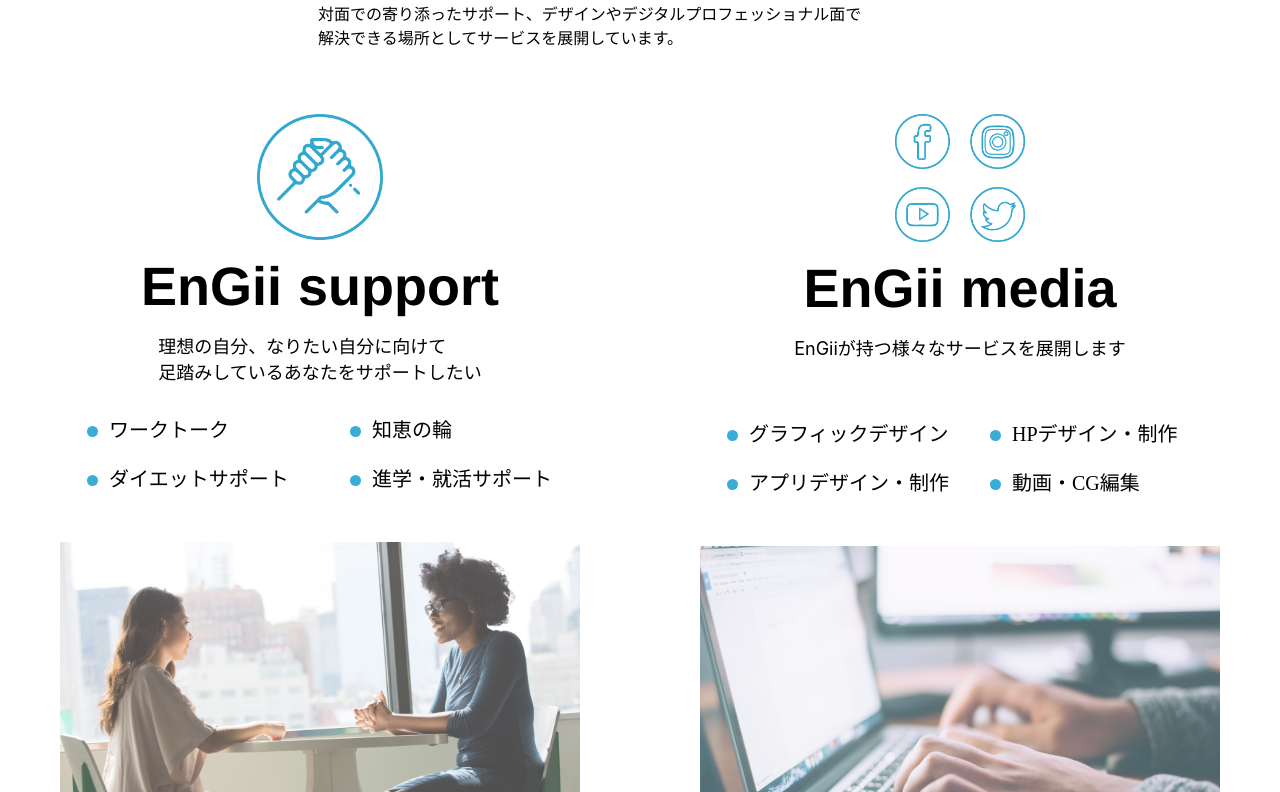
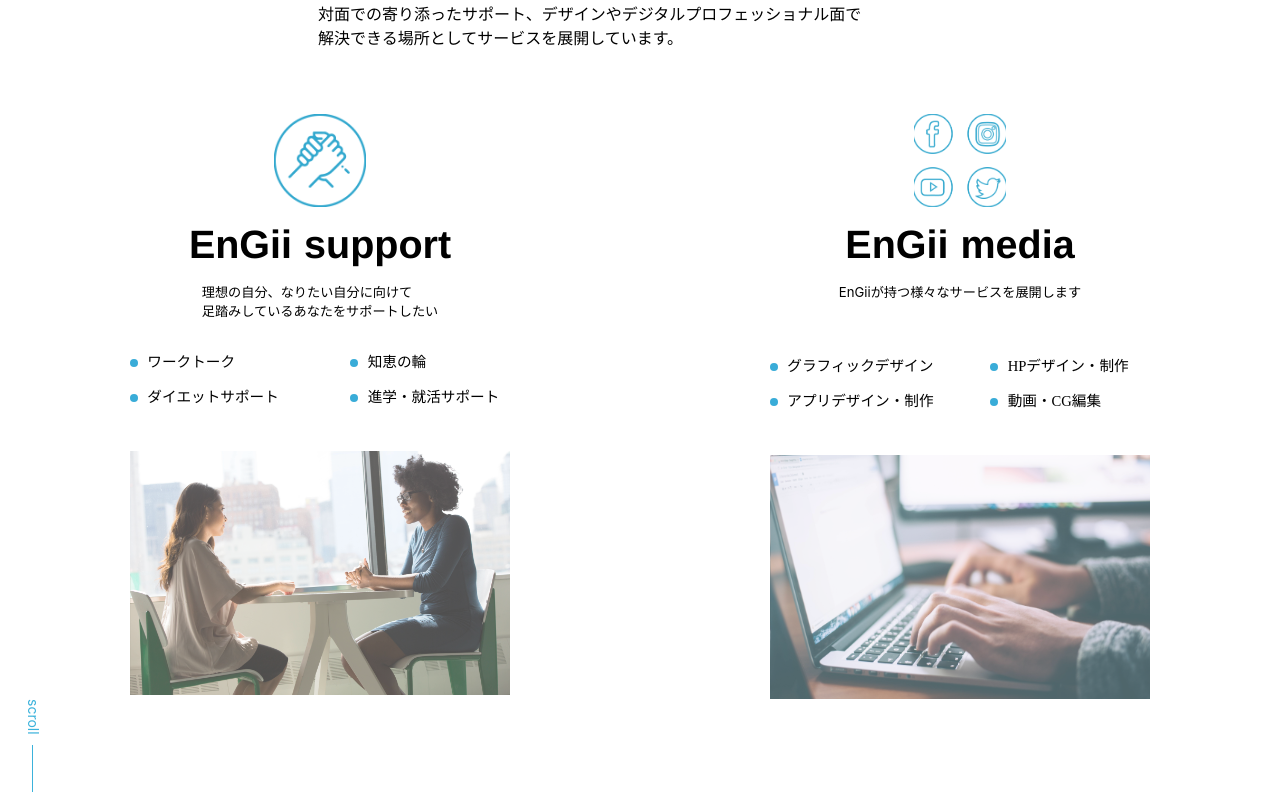
Before and after one commit to reiji-0720/EnGii-HP-recreate, a Nuxt app: page / in a window 1280 px wide. Shown: the part 1028-1820 px from the top of the page. Built offline with nearby package versions, Linux system fonts and the light colour scheme.

Commit message:
serviceのレスポンシブ　730pxまで対応

```diff
--- a/components/engiiMedia.vue
+++ b/components/engiiMedia.vue
@@ -2,9 +2,10 @@
   <div class="media clearfix">
     <div class="medialogo"></div>
     <h2 class="mediahead">EnGii media</h2>
-    <p class="mediattext">EnGiiが持つ様々なサービスを展開します</p>
+    <p class="mediatext">EnGiiが持つ様々なサービスを展開します</p>
 
     <div class="clearfix">
+      <div class="mediaBox">
         <div class="medialist1">
           <p class="medialistboxgura">
             <span class="blueCircle"></span>
@@ -27,6 +28,7 @@
           </p>
         </div>
       </div>
+    </div>
     <div class="mediaimg"></div>
   </div>
 </template>
@@ -46,6 +48,8 @@ export default {};
   content: "";
   clear: both;
 }
+
+
 .media {
   float: left;
   width: 50%;
@@ -65,7 +69,7 @@ export default {};
   text-align: center;
   font-family: "Helvetica Neue";
 }
-.mediattext {
+.mediatext {
   /* display: inline-block; */
   font-size: 18px;
   height: 54px;
@@ -115,12 +119,91 @@ export default {};
   width: 11px;
   margin-right: 5px;
 }
-@media screen and(max-width: 1240px) {
+
+@media screen and (max-width:1000px){
+.media .medialogo{
+    height: 67.28px;  /* 126×0.534 = 67.284 */
+    width: 67.28px;
+  }
+  .media .mediahead {
+    font-size: 28.84px;  /* 126×0.534 = 28.836 */
+    margin: 15px 5px;
+  }
+  .mediaBox{
+    width:277.68px;
+    margin:0 auto;
+  }
+  .media .mediatext{
+    font-size: 9.612px; /* 18×0.534 = 9.612 */
+    height: 30px;
+  }
+  .media .mediaimg {
+    height: 180.49px;  /* 338×0.534 = 180.49 */
+    width: 277.68px;      /* 520×0.534 = 277.68 */
+  }
+  .medialistboxgura,
+  .medialistboxApp,
+  .medialistboxHP,
+  .medialistboxVedio  {
+    margin-bottom: 10.68px !important;  /* 20×0.534 = 10.68 */
+    font-size: 10.68px !important;
+  }
+  .blueCircle {
+    height: 6px !important;  /* 11×0.534 = 5.874 */
+    width: 6px !important;
+    margin-right: 5px;
+  }
+  .medialistboxgura,
+  .medialistboxApp {
+    margin-left: 0px;
+  }
+}
+
+
+@media screen and (min-width:1001px) and (max-width:1365px){
+.media .medialogo{
+    height: 92.23px;  /* 126×0.732 = 92.232 */
+    width: 92.23px;
+  }
+  .media .mediahead {
+    font-size: 39.53px;  /* 54×0.732 = 39.528 */
+    margin: 15px 5px;
+  }
+  .media .mediatext{
+    font-size: 13.176px; /* 18×0.732 = 13.176 */
+    height: 42px;
+  }
+  .media .mediaimg {
+    height: 244.49px;  /* 338×0.732 = 244.488 */
+    width: 380.64px;      /* 520×0.732 = 380.64 */
+  }
+  .mediaBox{
+    width:380.64px;
+    margin:0 auto;
+  }
+  .medialistboxgura,
+  .medialistboxApp,
+  .medialistboxHP,
+  .medialistboxVedio  {
+    margin-bottom: 14.64px !important;  /* 20×0.732 = 14.64 */
+    font-size: 14.64px !important;
+  }
+  .blueCircle {
+    height: 8px !important;  /* 11×0.732 = 8.052 */
+    width: 8px !important;
+    margin-right: 5px;
+  }
+  .medialistboxgura,
+  .medialistboxApp {
+  margin-left: 0px;
+}
+}
+/*@media screen and (min-width:1000px) and (max-width: 1240px) {
   .medialistboxgura,
   .medialistboxApp,
   .medialistboxHP,
   .medialistboxVedio {
-    font-size: 18px;
+    font-size: 10px !important;
   }
-}
+}*/
 </style>
--- a/components/engiiSupport.vue
+++ b/components/engiiSupport.vue
@@ -7,9 +7,10 @@
       <br />足踏みしているあなたをサポートしたい
     </p>
     <div class="clearfix">
+      <div class="supportBox">
         <div class="supportlist1 clearfix">
           <p class="supportlistboxwork">
-          <span class="blueCircle"></span>
+            <span class="blueCircle "></span>
             ワークトーク
           </p>
           <p class="supportlistboxdai">
@@ -27,6 +28,7 @@
             <span class="blueCircle"></span>
             進学・就活サポート
           </p>
+        </div>
       </div>
     </div>
     <div class="supportimg"></div>
@@ -48,6 +50,7 @@ export default {};
   content: "";
   clear: both;
 }
+
 .support {
   float: left;
   width: 50%;
@@ -115,4 +118,82 @@ export default {};
   width: 11px;
   margin-right: 5px;
 }
+@media screen and (max-width:1000px){
+  .support .supportlogo{
+    height: 67.28px;  /* 126×0.534 = 67.284 */
+    width: 67.28px;
+  }
+  .support .supporthead {
+    font-size: 28.84px;  /* 126×0.534 = 28.836 */
+    margin: 15px 5px;
+  }
+  .support .supporttext{
+    font-size: 9.612px; /* 18×0.534 = 9.612 */
+  }
+  .supportBox{
+    width:277.68px;
+    margin:0 auto;
+  }
+  .support .supportimg {
+    height: 180.49px;  /* 338×0.534 = 180.49 */
+    width: 277.68px;      /* 520×0.534 = 277.68 */
+  }
+  .clearfix .supportlistboxwork,
+  .clearfix .supportlistboxdai,
+  .clearfix .supportlistboxchie,
+  .clearfix .supportlistboxEmployment {
+    margin-bottom: 10.68px;  /* 20×0.534 = 10.68 */
+    font-size: 10.68px;
+  }
+  .blueCircle {
+    height: 6px !important;  /* 11×0.534 = 5.874 */
+    width: 6px !important;
+    margin-right: 5px;
+  }
+  .supportlistboxchie,
+.supportlistboxEmployment {
+  margin-left: 20px;
+}
+  .supportlistboxwork,
+  .supportlistboxdai {
+    margin-left: 0;
+  }
+}
+@media screen and (min-width:1001px) and (max-width:1365px){
+  .support .supportlogo{
+    height: 92.23px;  /* 126×0.732 = 92.232 */
+    width: 92.23px;
+  }
+  .support .supporthead {
+    font-size: 39.53px;  /* 54×0.732 = 39.528 */
+    margin: 15px 5px;
+  }
+  .support .supporttext{
+    font-size: 13.176px; /* 18×0.732 = 13.176 */
+  }
+  .supportBox{
+    width:380.64px;
+    margin:0 auto;
+  }
+  .support .supportimg {
+    height: 244.49px;  /* 338×0.732 = 244.488 */
+    width: 380.64px;      /* 520×0.732 = 380.64 */
+  }
+  .clearfix .supportlistboxwork,
+  .clearfix .supportlistboxdai,
+  .clearfix .supportlistboxchie,
+  .clearfix .supportlistboxEmployment {
+    margin-bottom: 14.64px !important;  /* 20×0.732 = 14.64 */
+    font-size: 14.64px !important;
+  }
+  .blueCircle {
+    height: 8px !important;  /* 11×0.732 = 8.052 */
+    width: 8px !important;
+    margin-right: 5px;
+  }
+  .supportlistboxwork,
+  .supportlistboxdai {
+    margin-left: 0px;
+  }
+}
 </style>
```
Also changed, not shown: 1 other file (tests, documents, lock files or other folders). Lines whose indentation alone changed are shown as unchanged.
